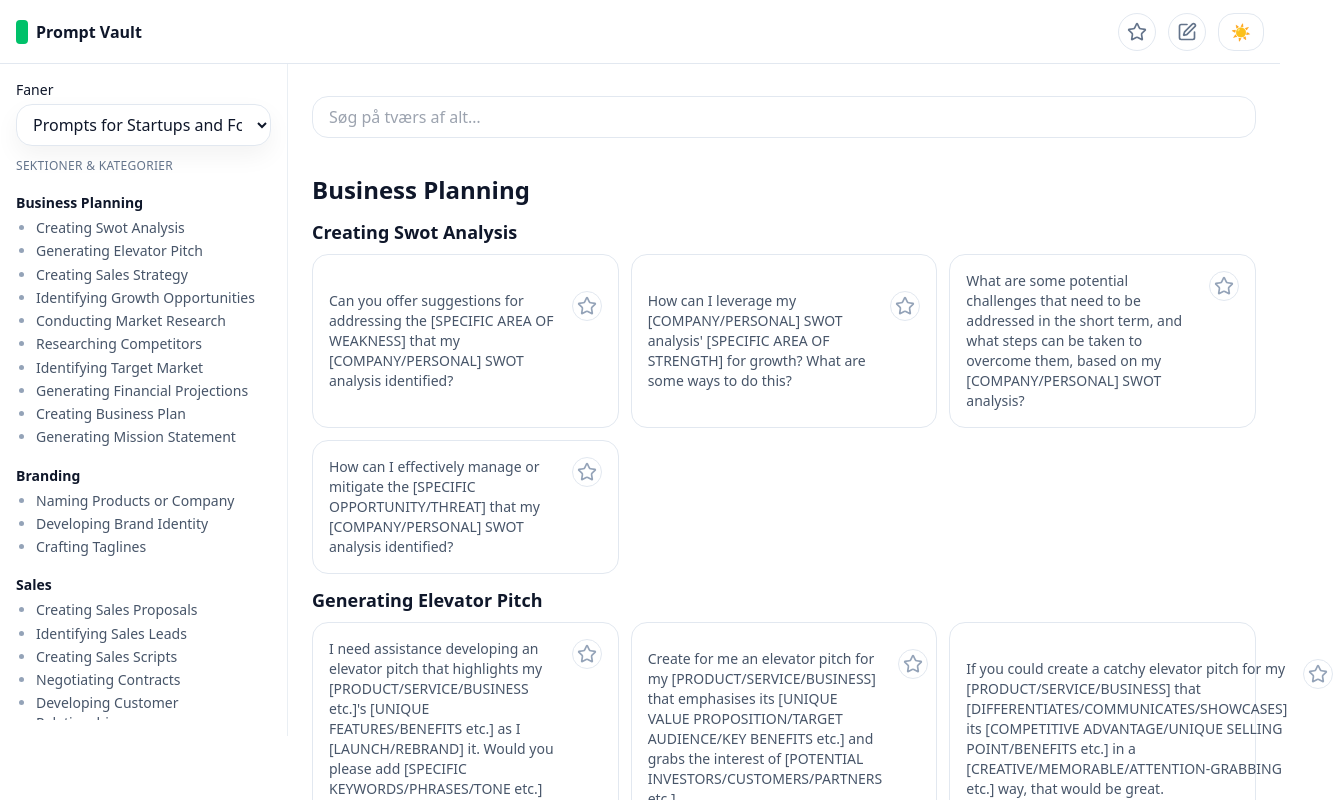
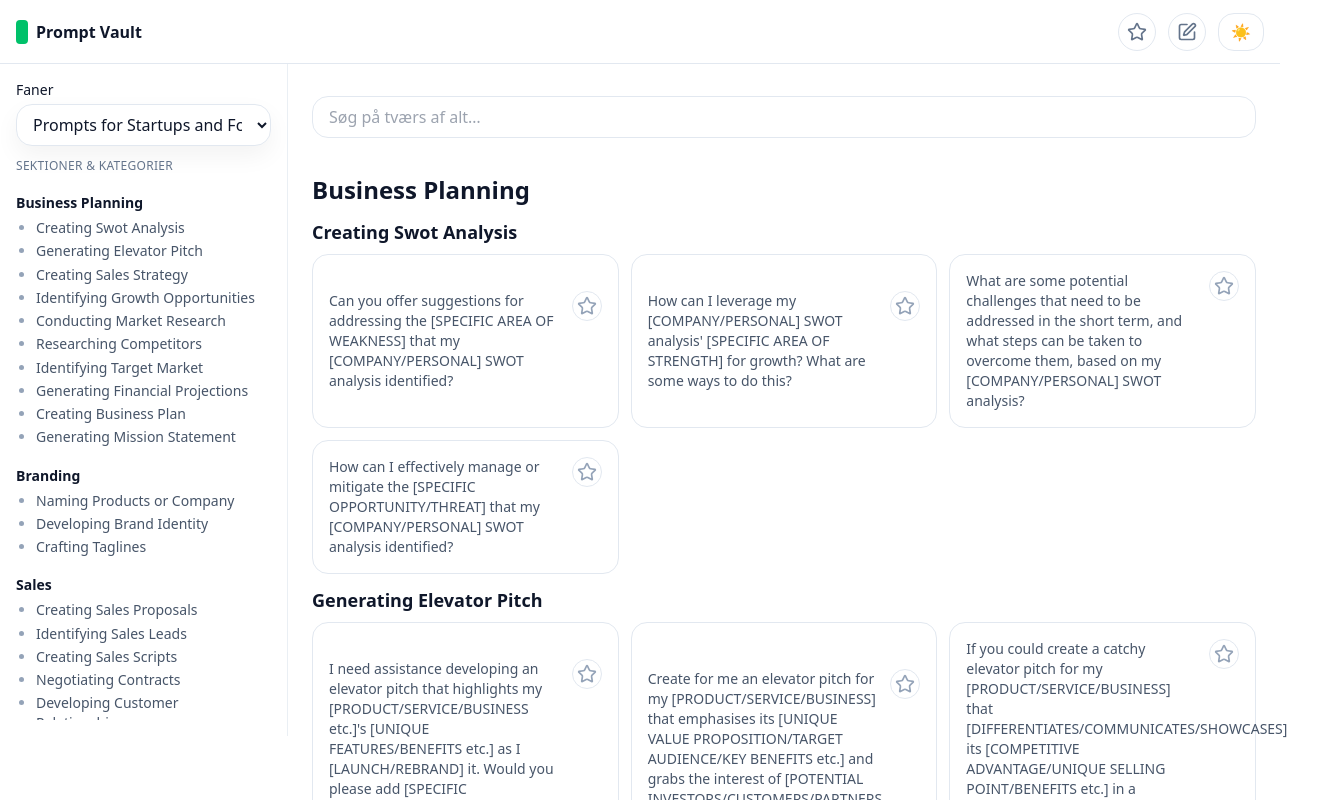
Before and after one commit to rlindgaard-collab/prompt-vault-pwa80, a React (Vite) app: page / in a window 1280 px wide. Shown: the top 800 px of the page, 1334 px wide, since content can reach past the window. Built offline with nearby package versions, Linux system fonts and the light colour scheme.

Commit message:
Gør prompt-kort bredere

```diff
--- a/src/components/PromptCard.tsx
+++ b/src/components/PromptCard.tsx
@@ -31,8 +31,8 @@ export function PromptCard({
         "bg-white dark:bg-slate-900 hover:shadow-soft active:scale-[0.99]"
       }
     >
-      <div className="flex items-start justify-between gap-2">
-        <div className="text-sm text-slate-600 dark:text-slate-300 whitespace-pre-wrap">{text}</div>
+      <div className="flex items-start justify-between gap-3">
+        <div className="text-sm text-slate-600 dark:text-slate-300 whitespace-pre-wrap flex-1 min-w-0">{text}</div>
         <div className="flex items-center gap-2">
           {copied && (
             <span className="text-xs px-2 py-0.5 rounded-full bg-accent text-white">Kopieret!</span>
@@ -41,7 +41,7 @@ export function PromptCard({
             type="button"
             aria-label={fav ? 'Fjern fra favoritter' : 'Tilføj til favoritter'}
             onClick={(e) => { e.stopPropagation(); onToggleFav(id) }}
-            className={"ml-2 shrink-0 rounded-full p-1 border " + (fav ? "border-amber-500" : "border-slate-200 dark:border-slate-800") }
+            className={"shrink-0 rounded-full p-1 border " + (fav ? "border-amber-500" : "border-slate-200 dark:border-slate-800") }
             title={fav ? 'Fjern fra favoritter' : 'Tilføj til favoritter'}
           >
             {fav ? <Star className="w-5 h-5 fill-amber-500 text-amber-500" /> : <Star className="w-5 h-5 text-slate-400" />}
```
